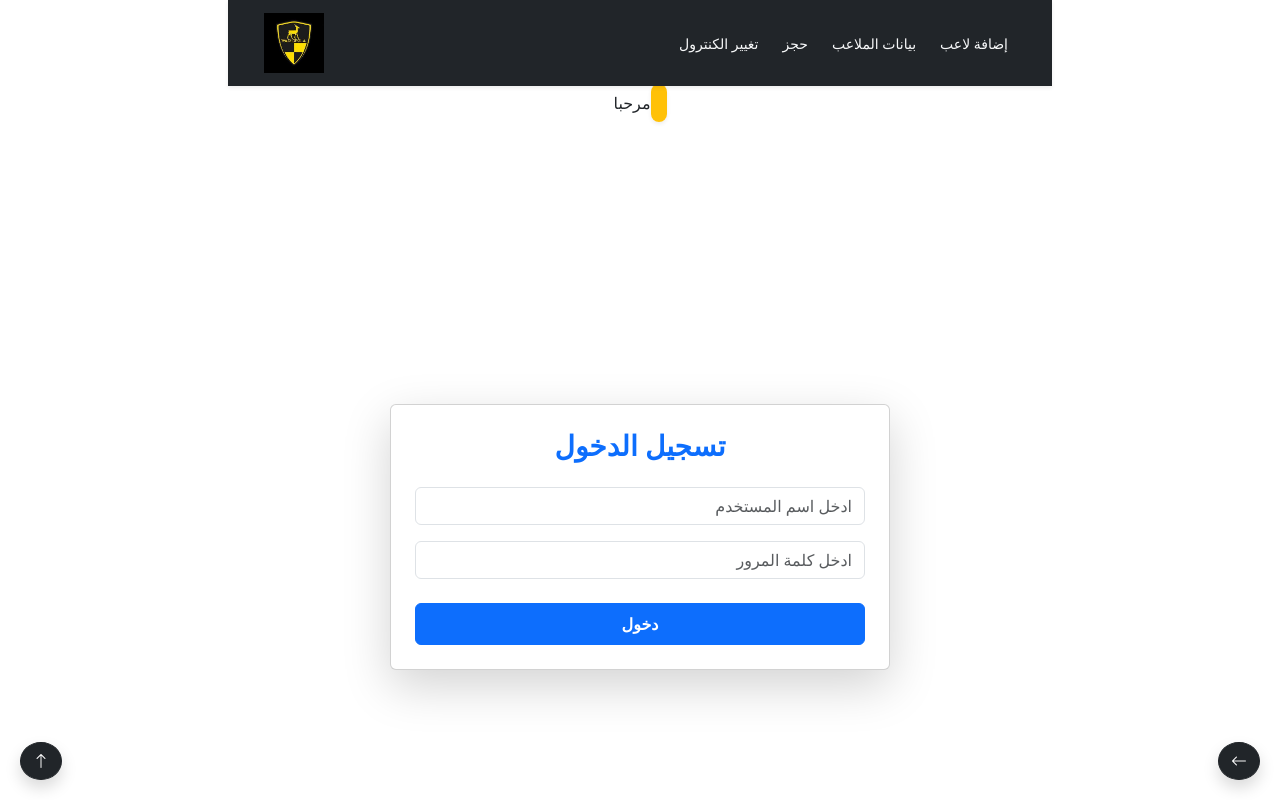
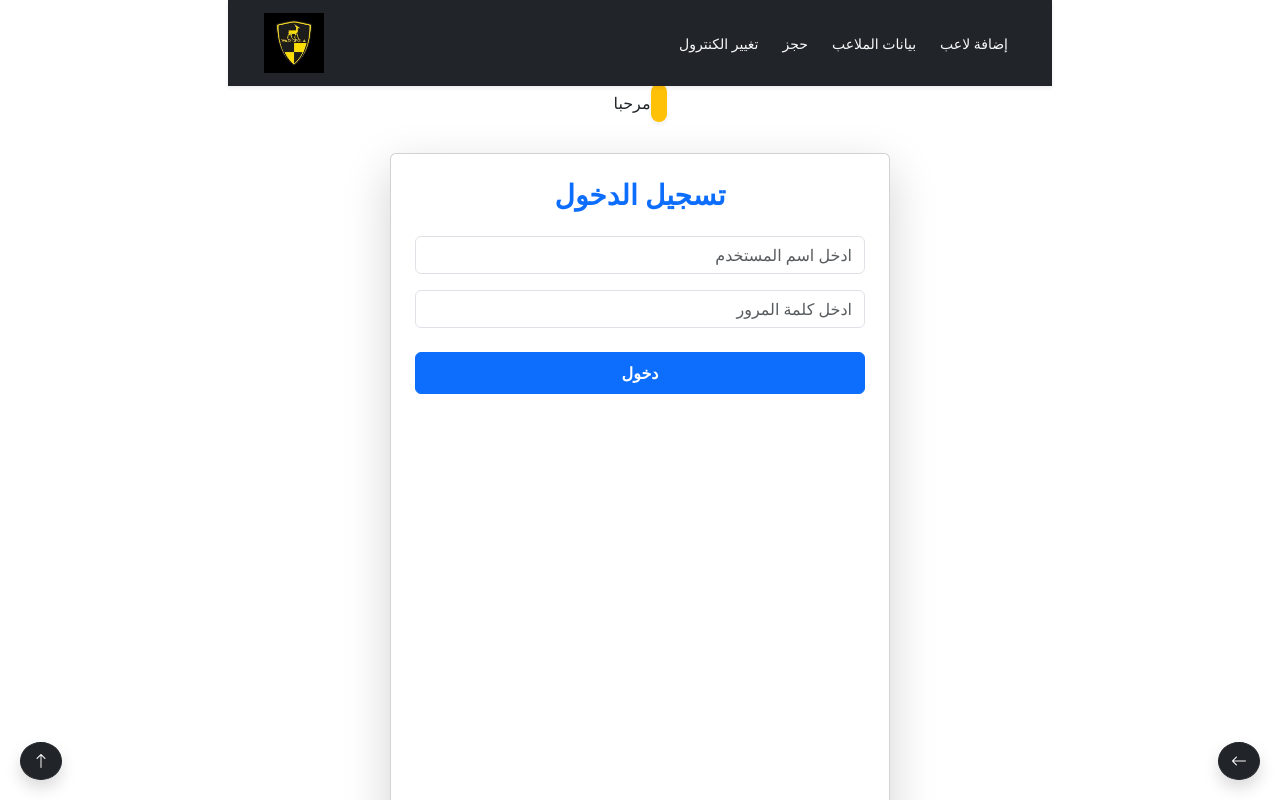
Before and after one commit to peterAlpert/WadiDegla, an Angular app: page /login in a window 1280 px wide. Shown: the top 800 px of the page. Built offline with nearby package versions, Linux system fonts and the light colour scheme.

Commit message:
edit in login

```diff
--- a/src/app/Components/login/login.component.html
+++ b/src/app/Components/login/login.component.html
@@ -1,4 +1,4 @@
-<div class="container py-2 d-flex justify-content-center align-items-center" style="min-height: 100vh;">
+<div class="container py-2 d-flex justify-content-center mt-2" style="min-height: 100vh;">
     <div class="card shadow-lg p-4" style="width: 100%; max-width: 500px;">
         <h3 class="text-center mb-4 text-primary fw-bold">تسجيل الدخول</h3>
 
@@ -13,7 +13,7 @@
                     placeholder="ادخل كلمة المرور" />
             </div>
 
-            <button class="btn btn-primary w-100 fw-bold py-2">دخول</button>
+            <button type="button" class="btn btn-primary w-100 fw-bold py-2">دخول</button>
         </form>
     </div>
 </div>
```
